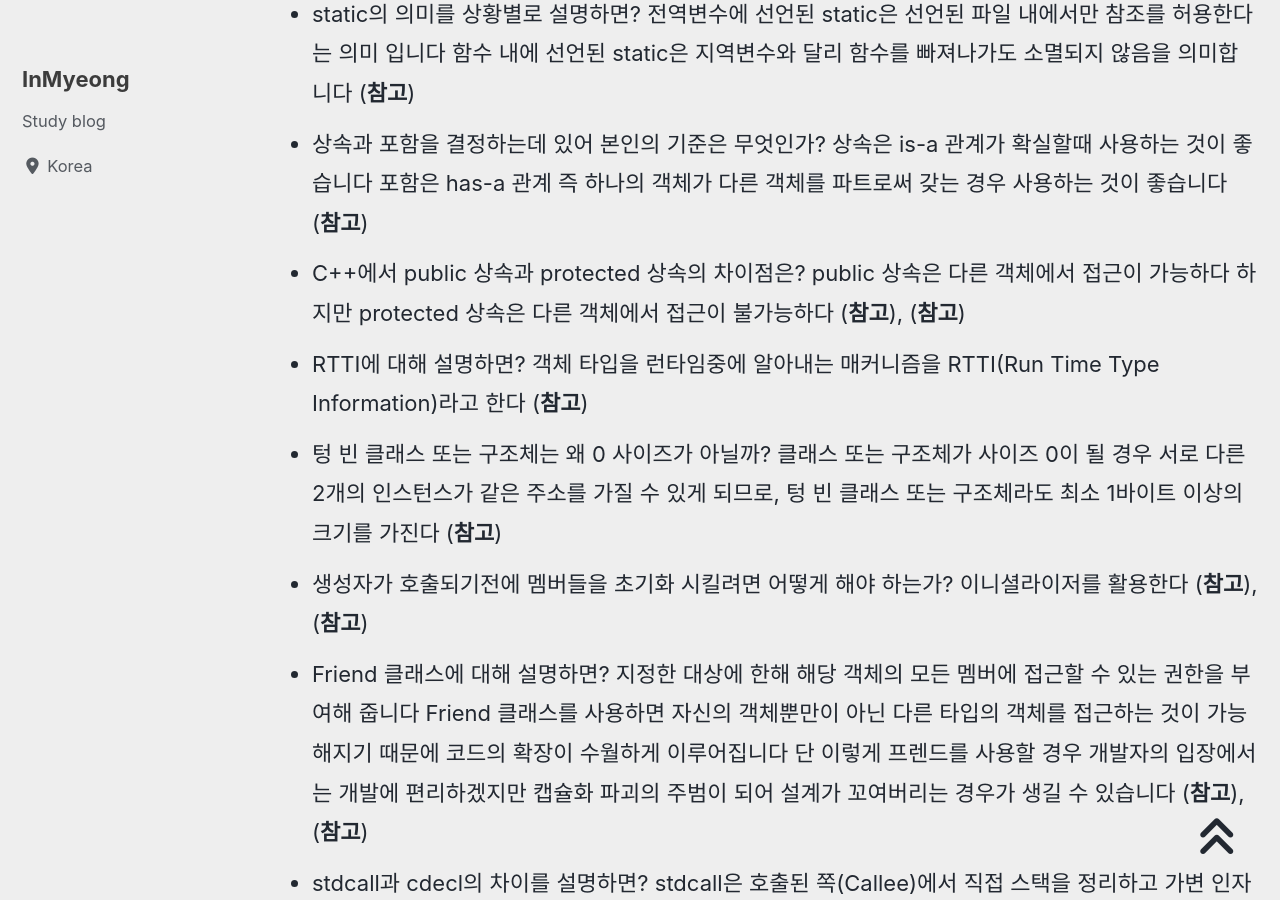
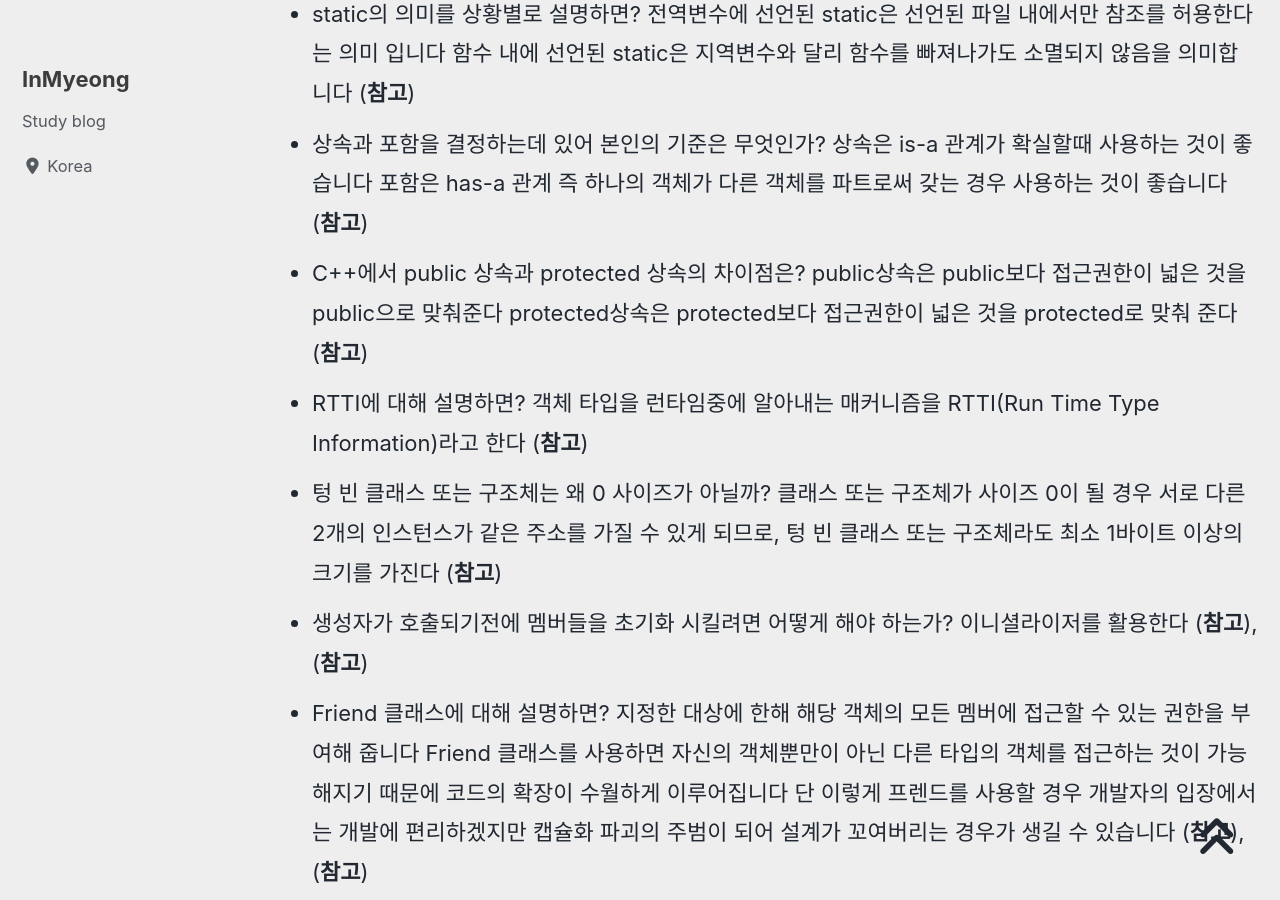
Before and after one commit to devMyeong/devMyeong.github.io, a Jekyll site: the page built from _posts/cs/2022-09-05-블로그-면접준비.md, in a window 1280 px wide and 900 px high, scrolled down 8045 px. Built offline with Jekyll 4.4.1, drawn with Linux system fonts in a browser that asks for light colours; cached includes are drawn as plain includes; nearby versions of some CDN libraries; some web fonts are replaced; comment, search, counter and statistics services are not loaded.

Commit message:
Chore : CS 지식 수정

```diff
--- a/_posts/cs/2022-09-05-블로그-면접준비.md
+++ b/_posts/cs/2022-09-05-블로그-면접준비.md
@@ -80,7 +80,7 @@ last_modified_at: 2022-10-30
 - 객체란 무엇인가? 데이터와 데이터를 처리하는 함수를 묶어 놓은(캡슐화한) 하나의 소프트웨어 모듈입니다 ([**참고**](https://coding-factory.tistory.com/327))
 - static의 의미를 상황별로 설명하면? 전역변수에 선언된 static은 선언된 파일 내에서만 참조를 허용한다는 의미 입니다 함수 내에 선언된 static은 지역변수와 달리 함수를 빠져나가도 소멸되지 않음을 의미합니다 ([**참고**](https://blog.naver.com/PostView.nhn?blogId=sonicheroes1&logNo=220752545904))
 - 상속과 포함을 결정하는데 있어 본인의 기준은 무엇인가? 상속은 is-a 관계가 확실할때 사용하는 것이 좋습니다 포함은 has-a 관계 즉 하나의 객체가 다른 객체를 파트로써 갖는 경우 사용하는 것이 좋습니다 ([**참고**](https://minusi.tistory.com/entry/%EA%B0%9D%EC%B2%B4-%EC%A7%80%ED%96%A5%EC%A0%81-%EA%B4%80%EC%A0%90%EC%97%90%EC%84%9C%EC%9D%98-has-a%EC%99%80-is-a-%EC%B0%A8%EC%9D%B4%EC%A0%90))
-- C++에서 public 상속과 protected 상속의 차이점은? public 상속은 다른 객체에서 접근이 가능하다 하지만 protected 상속은 다른 객체에서 접근이 불가능하다 ([**참고**](https://computer-science-student.tistory.com/52)), ([**참고**](https://dev-woong.tistory.com/104))
+- C++에서 public 상속과 protected 상속의 차이점은? public상속은 public보다 접근권한이 넓은 것을 public으로 맞춰준다 protected상속은 protected보다 접근권한이 넓은 것을 protected로 맞춰 준다 ([**참고**](https://rnathsus.tistory.com/46))
 - RTTI에 대해 설명하면? 객체 타입을 런타임중에 알아내는 매커니즘을 RTTI(Run Time Type Information)라고 한다 ([**참고**](https://ku-hug.tistory.com/70))
 - 텅 빈 클래스 또는 구조체는 왜 0 사이즈가 아닐까? 클래스 또는 구조체가 사이즈 0이 될 경우 서로 다른 2개의 인스턴스가 같은 주소를 가질 수 있게 되므로, 텅 빈 클래스 또는 구조체라도 최소 1바이트 이상의 크기를 가진다 ([**참고**](https://zepeh.tistory.com/581))
 - 생성자가 호출되기전에 멤버들을 초기화 시킬려면 어떻게 해야 하는가? 이니셜라이저를 활용한다 ([**참고**](https://velog.io/@jinh2352/%EC%83%9D%EC%84%B1%EC%9E%90%EC%99%80-%EC%86%8C%EB%A9%B8%EC%9E%90-%EA%B7%B8%EB%A6%AC%EA%B3%A0-%EC%A0%91%EA%B7%BC%EC%A7%80%EC%A0%95%EC%9E%90)), ([**참고**](https://blog.naver.com/PostView.naver?isHttpsRedirect=true&blogId=dd1587&logNo=221103760389))
```
Also changed, not shown: other parts of _posts/cs/2022-09-05-블로그-면접준비.md (+1 -1 lines).
